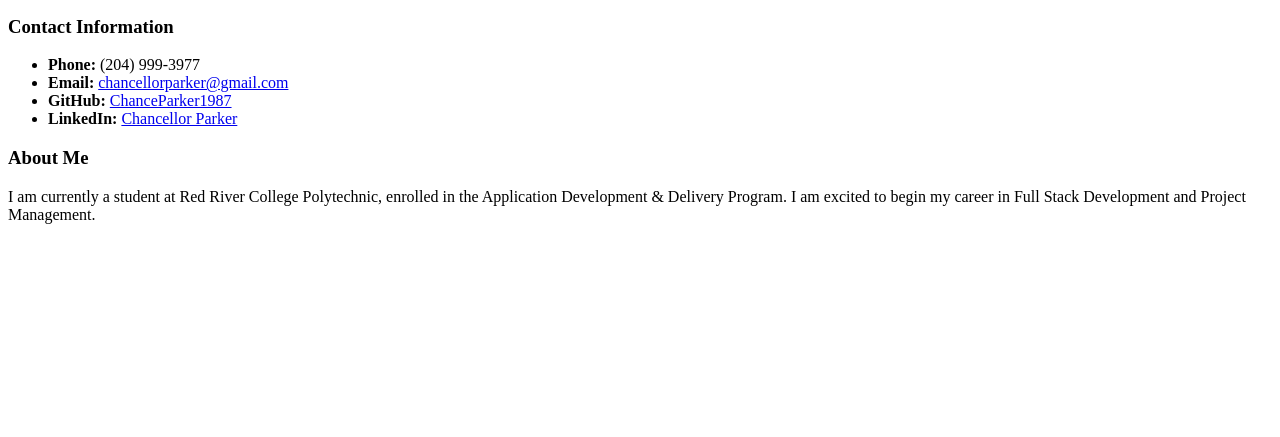
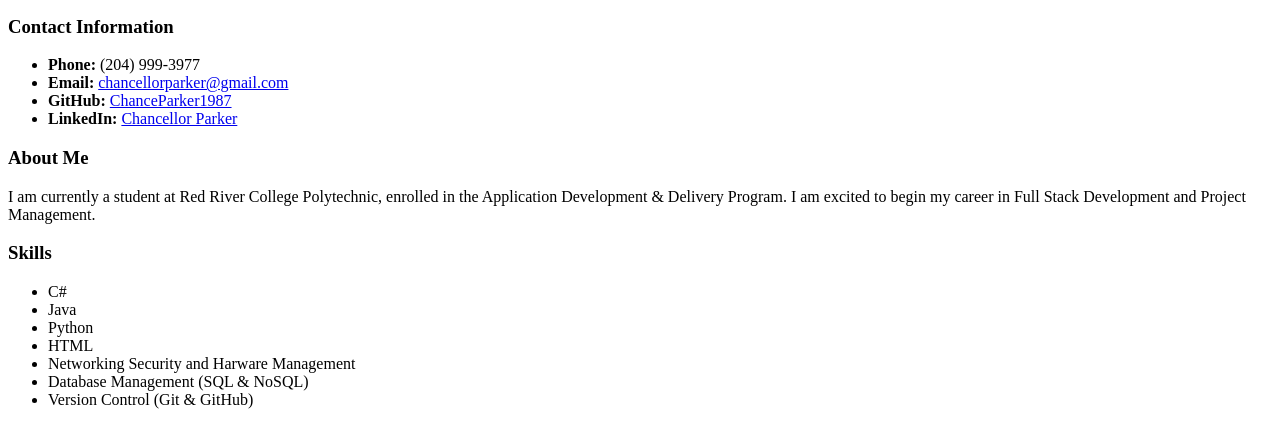
Before and after one commit to ChanceParker1987/FED_Assignment2_Resume_CSS, a plain HTML site: page resume/index.html in a window 1280 px wide. Shown: the part 363-800 px from the top of the page. Drawn offline with Linux system fonts and the light colour scheme.

Commit message:
Completed skills section and added to about me section.

```diff
--- a/resume/index.html
+++ b/resume/index.html
@@ -22,5 +22,17 @@
             <h3>About Me</h3>
             <footer>I am currently a student at Red River College Polytechnic, enrolled in the Application Development & Delivery Program. I am excited to begin my career in Full Stack Development and Project Management.</footer>
         </section>
+        <section>
+            <h3>Skills</h3>
+            <ul>
+                <li>C#</li>
+                <li>Java</li>
+                <li>Python</li>
+                <li>HTML</li>
+                <li>Networking Security and Harware Management</li>
+                <li>Database Management (SQL & NoSQL)</li>
+                <li>Version Control (Git & GitHub)</li>
+            </ul>
+        </section>
 	</body>
 </html>
```
